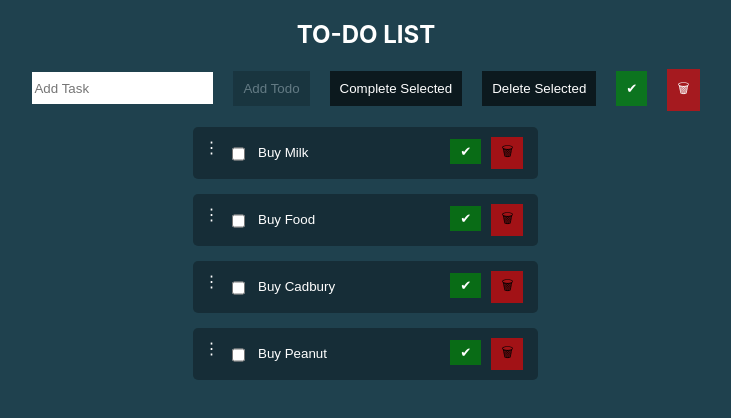
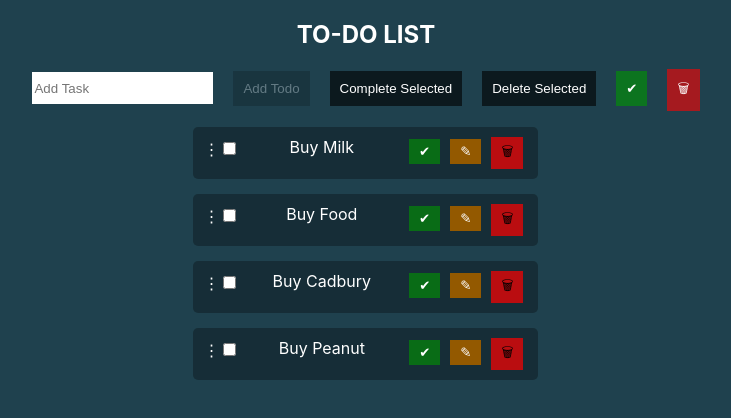
Before and after one commit to VasantMestry/react-todo-app, a React (Create React App) app: page / in a window 1280 px wide. Shown: the top 418 px of the page, without its empty margins (274-1005 px from the left). Built offline with nearby package versions, Linux system fonts and the light colour scheme.

Commit message:
changes for edit toggle

```diff
--- a/src/components/TodoItem/TodoItem.css
+++ b/src/components/TodoItem/TodoItem.css
@@ -39,7 +39,7 @@
 	justify-content: space-between;
 }
 
-.listItems.completed input{
+.listItems.completed input, .listItems.completed .task{
 	text-decoration: line-through;
 	color: #000;
 }
@@ -70,20 +70,18 @@
 
 .deleteBtn {
 	border: none;
-	background: rgba(255,0,0,0.6);
+	background: rgba(255,0,0,0.7);
 	outline: none;
 	padding: 5px 10px;
-	/* color: #000; */
 	cursor: pointer;
 }
 
 .editBtn {
-	content: 'U+0270E';
 	border: none;
-	background: rgba(70, 46, 255, 0.6);
+	background: #935900;
+	color: #fff;
 	outline: none;
 	padding: 5px 10px;
-	color: #fff;
 	cursor: pointer;
 }
 
--- a/src/components/TodoItem/TodoItem.js
+++ b/src/components/TodoItem/TodoItem.js
@@ -7,7 +7,9 @@ class TodoItem extends Component {
 	addTask = (todo, index) => {
 		const {
 			handleComplete,
-			handleDelete, handleEdit,
+			handleDelete,
+			toggleEdit,
+			handleEdit,
 			handleCheckBoxes,
 		} = this.props;
 
@@ -33,24 +35,45 @@ class TodoItem extends Component {
 								className = {`dragIcon`}
 							>
 								&#8942;
-							</span>
 							<input
 								type="checkbox"
 								className={`checkBoxes`}
 								onChange={() => handleCheckBoxes(todo.id)}
 							/>
-							<input
+							</span>
+							{/* <input
 								value={todo.name}
 								onChange={(e)=> handleEdit(e.target.value, todo.id)}
 								className={`task`}
-							/>
+							/> */}
+							{
+								todo.toggle ? (
+									<input
+										value={todo.name}
+										onChange={(e)=> handleEdit(e.target.value, todo.id)}
+										className={`task`}
+									/>
+								) : <span
+									className={`task`}
+								>{todo.name}</span>
+							}
 							<div className={`icons`}>
 								<button
 									className={`completeBtn`}
 									onClick={()=>handleComplete(todo.id)}
 									id={todo.id}
 								>
-									&#10004;
+									{
+										todo.completed ? <>&#9746;</> : <>&#10004;</>
+									}
+								</button>
+								<button
+									className={`editBtn`}
+									onClick={() => toggleEdit(todo.id)}
+								>
+									{
+										todo.toggle ? <>&#128190;</> : <>&#9998;</>
+									}
 								</button>
 								<button
 									className={`deleteBtn`}
--- a/src/components/TodoList/TodoList.js
+++ b/src/components/TodoList/TodoList.js
@@ -20,22 +20,26 @@ class TodoList extends Component{
 				{
 					name: "buy milk",
 					id: 123,
-					completed: false
+					completed: false,
+					toggleEditk: false
 				},
 				{
 					name: "buy food",
 					id: 124,
-					completed: false
+					completed: false,
+					toggleEdit: false
 				},
 				{
 					name: "buy cadbury",
 					id: 125,
-					completed: false
+					completed: false,
+					toggleEdit: false
 				},
 				{
 					name: "buy peanut",
 					id: 126,
-					completed: false
+					completed: false,
+					toggleEdit: false
 				},
 			],
 			todo: '',
@@ -85,6 +89,24 @@ class TodoList extends Component{
 		this.setState({
 			todoList: [...temp]
 		})
+	}
+
+	toggleEdit = (todoId) =>{
+
+		const { todoList } = this.state;
+		let temp = [...todoList];
+		temp.map((todo)=>{
+			if (todo.id === todoId) {
+				todo.toggle = !todo.toggle;
+			}
+		})
+		this.setState({
+			todoList: temp
+		})
+
+		// this.setState((prevState) => ({
+		// 	toggle: !prevState.toggle
+		// }))
 	}
 
 	handleClearAll = () => {
@@ -278,6 +300,7 @@ class TodoList extends Component{
 							handleDelete={this.handleDelete}
 							handleEdit={this.handleEdit}
 							handleCheckBoxes={this.handleCheckBoxes}
+							toggleEdit={this.toggleEdit}
 						/>
 					</DragDropContext>
 				</div>
```
